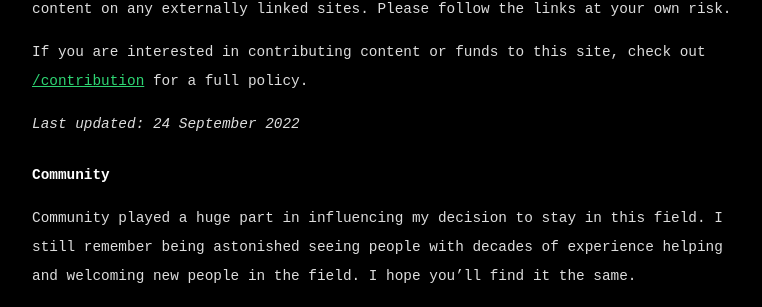
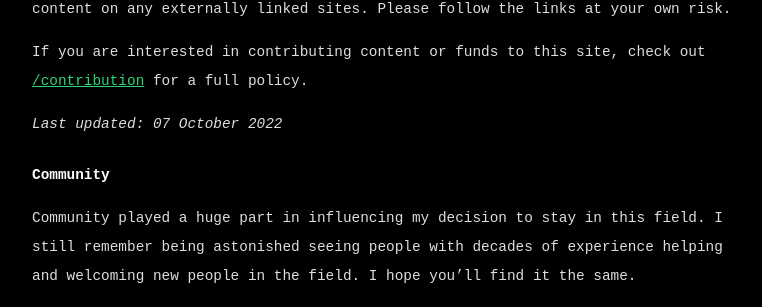
Before and after one commit to tanto259/securitypuppy, a Jekyll site: the page built from pages/links.md, in a window 1280 px wide and 900 px high. Shown: the part 268-575 px from the top of the window, without its empty margins (258-1020 px from the left). Built offline with Jekyll 4.4.1, drawn with Linux system fonts in a browser that asks for light colours; some web fonts are replaced; some of the changed lines change nothing that is shown; some of the changed text lies outside the part shown.

Commit message:
Update links

```diff
--- a/pages/links.md
+++ b/pages/links.md
@@ -5,7 +5,7 @@
 image: /assets/img/social/links.png
 title: Mainframe Links
 description: A collection of mainframe links to enhance your experience and allow you to learn more about mainframes.
-last_modified_at: 2022-09-24T09:00:00+08:00
+last_modified_at: 2022-10-07T14:30:00+08:00
 ---
 
 When I was first introduced to the mainframes back in 2019, resources are all over the place. Back in 2021, I decided to make a list to all the beginner-friendly resources that I am familiar with to allow everyone to join the field.
@@ -14,7 +14,7 @@
 
 If you are interested in contributing content or funds to this site, check out [/contribution]({{ '/contribution' | absolute_url }}) for a full policy.
 
-*Last updated: 24 September 2022*
+*Last updated: 07 October 2022*
 
 ### Community
 
@@ -78,10 +78,9 @@
   * [IBM zSkills Crowdcast](https://www.crowdcast.io/ibmz){:target="_blank"}{:rel="noopener noreferrer"}
   * [IntelliMagic zAcademy](https://www.intellimagic.com/zacademy/){:target="_blank"}{:rel="noopener noreferrer"}
 - Upcoming or Ongoing Events
-  * [Mainframe Technical Exchange 2022](https://mainframe.broadcom.com/mainframe-technical-exchange){:target="_blank"}{:rel="noopener noreferrer"}
   * [GSE UK Conference 2022](https://conferences.gse.org.uk/2022){:target="_blank"}{:rel="noopener noreferrer"}
 - Past Events with Public Recording
-  * [Open Mainframe Summit 2022](https://events.linuxfoundation.org/open-mainframe-summit/){:target="_blank"}{:rel="noopener noreferrer"}
+  * [Open Mainframe Summit 2022](https://www.youtube.com/playlist?list=PL8REpLGaY9QHyZhlGOQLx8iT9B1LgVoF0){:target="_blank"}{:rel="noopener noreferrer"}
   * [IBM zDay 2022](https://ibmzday.bemyapp.com/2022){:target="_blank"}{:rel="noopener noreferrer"}
   * [IBM z16 Day Special Edition](https://www.ibm.com/community/z/ibm-z16-day-se-2022/){:target="_blank"}{:rel="noopener noreferrer"}
   * [Open Mainframe Summit 2021](https://www.youtube.com/playlist?list=PL8REpLGaY9QFFr5QMJ0Lh6TkUABpFB1ZB){:target="_blank"}{:rel="noopener noreferrer"}
```
